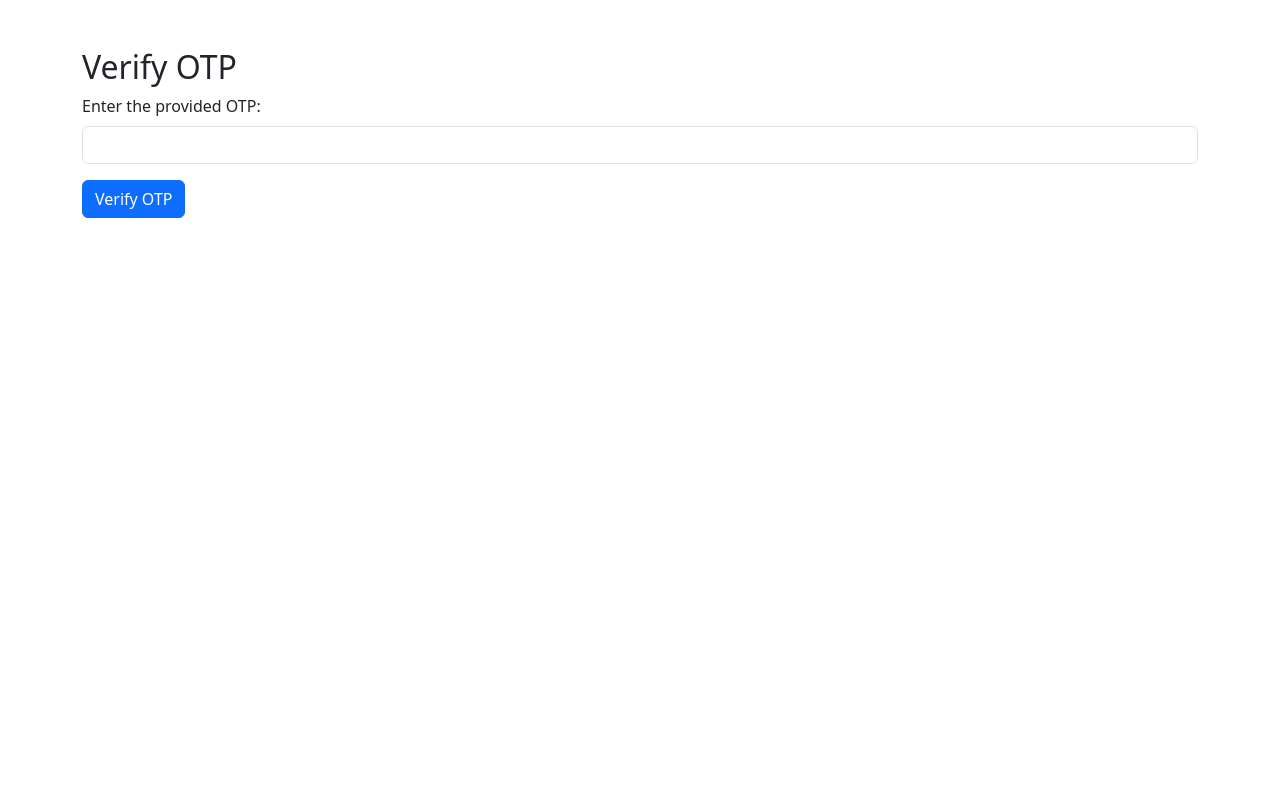
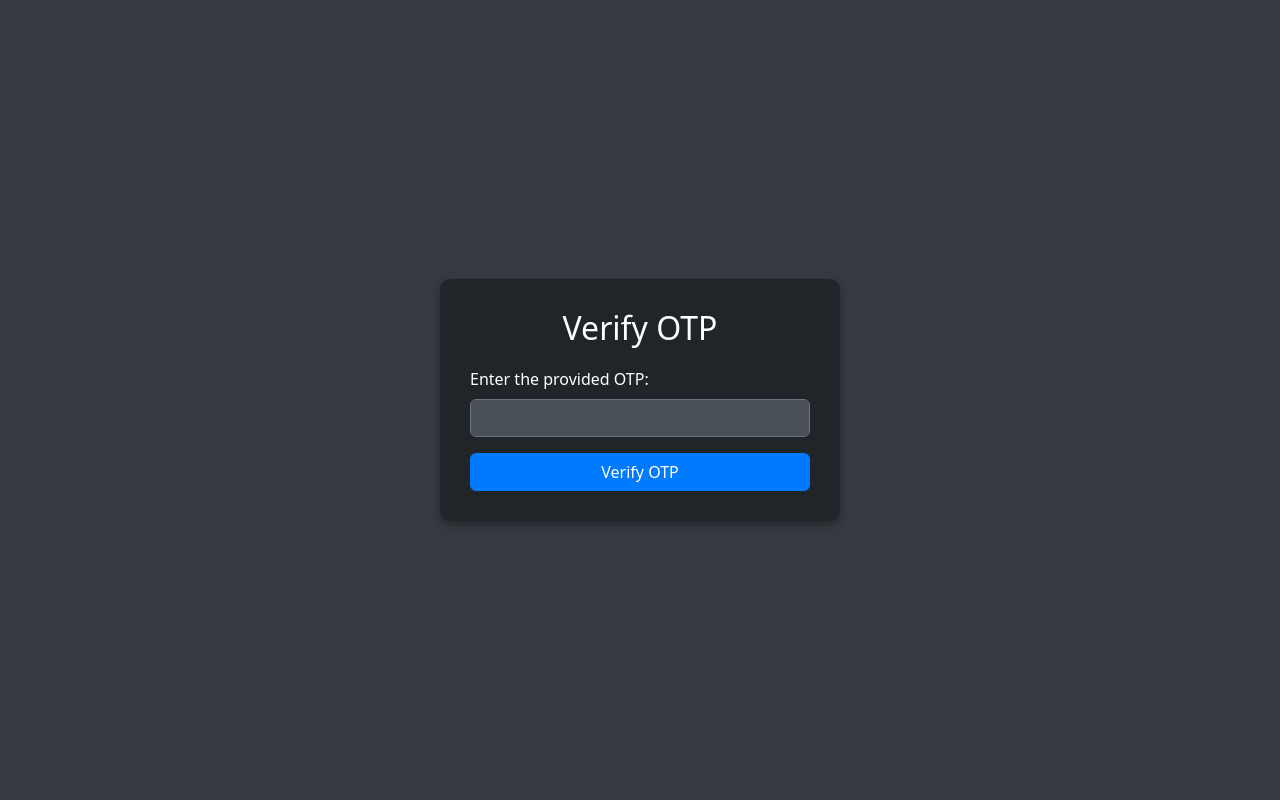
Before and after one commit to billyjo287/oop, a PHP site: page /verify_otp.php in a window 1280 px wide. Run offline with PHP 8.4, Linux system fonts and the light colour scheme.

Commit message:
styling verify_otp

```diff
--- a/public/verify_otp.php
+++ b/public/verify_otp.php
@@ -35,11 +35,60 @@ if ($_SERVER['REQUEST_METHOD'] == 'POST') {
 <html lang="en">
 <head>
     <meta charset="UTF-8">
+    <meta name="viewport" content="width=device-width, initial-scale=1.0">
     <title>Verify OTP</title>
+    <!-- Bootstrap CDN -->
     <link href="https://cdn.jsdelivr.net/npm/bootstrap@5.3.0/dist/css/bootstrap.min.css" rel="stylesheet">
+    <style>
+
+        body {
+            background-color: #343a40;
+            color: white;
+            display: flex;
+            justify-content: center;
+            align-items: center;
+            height: 100vh;
+        }
+        .otp-container {
+            background-color: #212529;
+            padding: 30px;
+            border-radius: 10px;
+            box-shadow: 0 4px 8px rgba(0, 0, 0, 0.3);
+            width: 100%;
+            max-width: 400px;
+        }
+        h2 {
+            text-align: center;
+            margin-bottom: 20px;
+        }
+        .form-control {
+            background-color: #495057;
+            color: white;
+            border: 1px solid #6c757d;
+        }
+        .form-control:focus {
+            background-color: #495057;
+            color: white;
+            box-shadow: none;
+            border-color: #80bdff;
+        }
+        .btn-primary {
+            background-color: #007bff;
+            border-color: #007bff;
+            width: 100%;
+        }
+        .btn-primary:hover {
+            background-color: #0056b3;
+        }
+        .alert {
+            background-color: #dc3545;
+            color: white;
+        }
+    </style>
 </head>
 <body>
-<div class="container mt-5">
+
+<div class="otp-container">
     <h2>Verify OTP</h2>
     <form method="POST" action="verify_otp.php">
         <div class="mb-3">
@@ -49,5 +98,6 @@ if ($_SERVER['REQUEST_METHOD'] == 'POST') {
         <button type="submit" class="btn btn-primary">Verify OTP</button>
     </form>
 </div>
+
 </body>
 </html>
```
